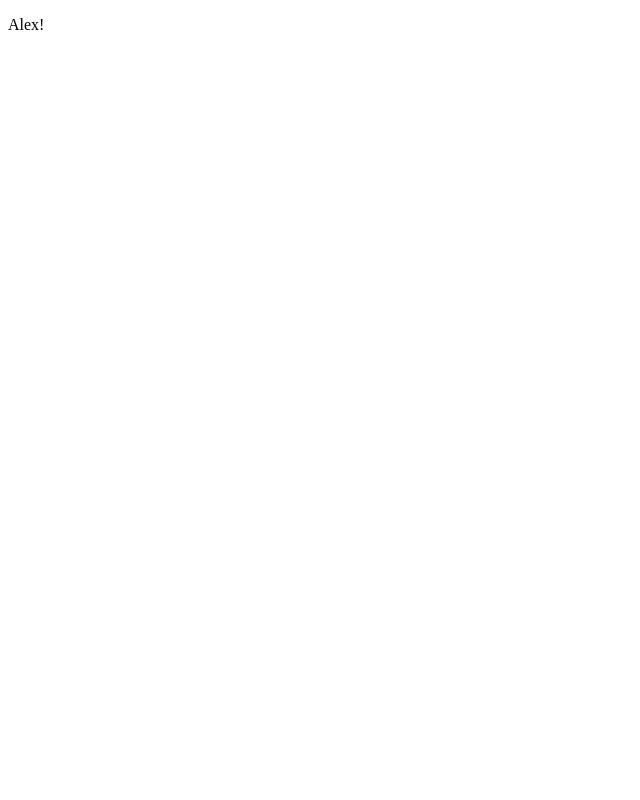
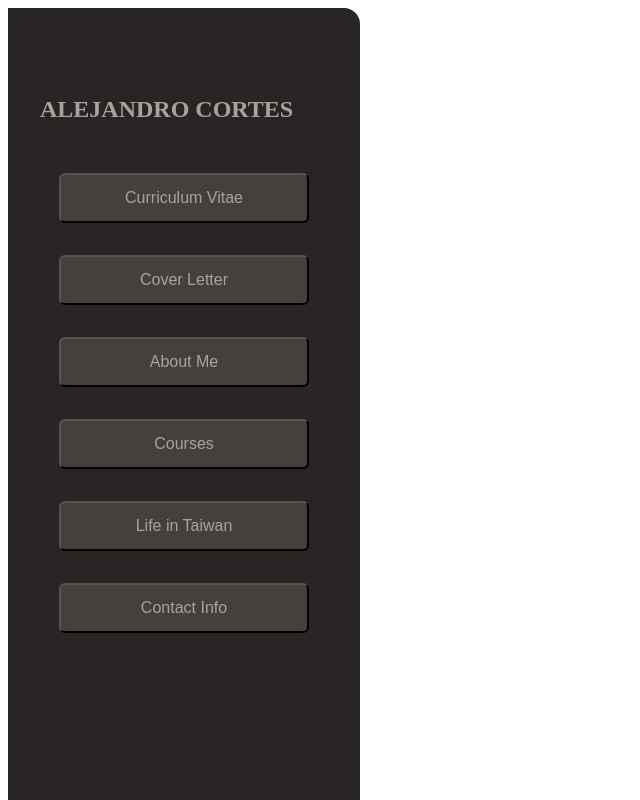
Before and after one commit to alexcortes18/MyPortFolio, a React (Vite) app: page / in a window 1280 px wide. Shown: the top 800 px of the page, without its empty margins (0-640 px from the left). Built offline with nearby package versions, Linux system fonts and the light colour scheme.

Commit message:
1. Added SideBar with Buttons to go to different components of My Portfolio 2. added some css for sidebar and buttons in sidebar 3. Basic Button component

```diff
--- a/src/App.jsx
+++ b/src/App.jsx
@@ -1,10 +1,13 @@
+import SideBar from "./components/SideBar";
+
 function App() {
 
   return (
     <>
+      <SideBar></SideBar>
       <p>Alex!</p>
     </>
   )
 }
 
-export default App
+export default App;
--- /dev/null
+++ b/src/components/Button.jsx
@@ -0,0 +1,5 @@
+export default function Button({className, children}) {
+    return(
+        <button className={className}>{children}</button>
+    )
+}
--- /dev/null
+++ b/src/components/SideBar.jsx
@@ -0,0 +1,18 @@
+import Button from "./Button"
+
+export default function SideBar() {
+    return (
+        <aside className="sidebar">
+            <p className="sidebar-title">Alejandro Cortes</p>
+            <img />
+            <div className="button-container">
+                <Button className="sidebar-button">Curriculum Vitae</Button>
+                <Button className="sidebar-button">Cover Letter</Button>
+                <Button className="sidebar-button">About Me</Button>
+                <Button className="sidebar-button">Courses</Button>
+                <Button className="sidebar-button">Life in Taiwan</Button>
+                <Button className="sidebar-button">Contact Info</Button>
+            </div>
+        </aside >
+    )
+}
--- a/src/index.css
+++ b/src/index.css
@@ -1,68 +1,49 @@
-/* :root {
-  font-family: Inter, system-ui, Avenir, Helvetica, Arial, sans-serif;
-  line-height: 1.5;
-  font-weight: 400;
-
-  color-scheme: light dark;
-  color: rgba(255, 255, 255, 0.87);
-  /* background-color: #242424;
-
-  font-synthesis: none;
-  text-rendering: optimizeLegibility;
-  -webkit-font-smoothing: antialiased;
-  -moz-osx-font-smoothing: grayscale;
+/*------------------------------------------------------  SIDEBAR ------------------------------------------------------*/
+.sidebar {
+  width: 33.333%;
+  height: 100vh;
+  padding: 4rem 2rem;
+  background-color: #292524;
+  color: #f5f5f4;
+  border-top-right-radius: 1rem;
+  border-bottom-right-radius: 1rem;
+  align-items: center
 }
 
-a {
-  font-weight: 500;
-  color: #646cff;
-  text-decoration: inherit;
-}
-a:hover {
-  color: #535bf2;
+@media (min-width: 768px) {
+  .sidebar {
+    width: 18rem;
+  }
 }
 
-body {
-  margin: 0;
-  display: flex;
-  place-items: center;
-  min-width: 320px;
-  min-height: 100vh;
+.sidebar-title {
+  margin-bottom: 2rem;
+  font-weight: bold;
+  text-transform: uppercase;
+  font-size: 1.5rem;
+  color: #a8a29e;
 }
 
-h1 {
-  font-size: 3.2em;
-  line-height: 1.1;
+
+/*------------------------------------------------------  SIDEBAR BUTTONS ------------------------------------------------------*/
+
+.button-container {
+  display: flex;
+  flex-direction: column;
+  align-items: center;
 }
 
-button {
-  border-radius: 8px;
-  border: 1px solid transparent;
-  padding: 0.6em 1.2em;
-  font-size: 1em;
-  font-weight: 500;
-  font-family: inherit;
-  background-color: #1a1a1a;
-  cursor: pointer;
-  transition: border-color 0.25s;
-}
-button:hover {
-  border-color: #646cff;
-}
-button:focus,
-button:focus-visible {
-  outline: 4px auto -webkit-focus-ring-color;
+.sidebar-button {
+  width: 250px;
+  height: 50px;
+  font-size: 1rem;
+  margin-bottom: 2rem;
+  border-radius: 0.375rem;
+  background-color: #44403c;
+  color: #a8a29e;
 }
 
-@media (prefers-color-scheme: light) {
-  :root {
-    color: #213547;
-    background-color: #ffffff;
-  }
-  a:hover {
-    color: #747bff;
-  }
-  button {
-    background-color: #f9f9f9;
-  }
-} */
+.sidebar-button:hover {
+  background-color: #57534e;
+  color: #f5f5f4;
+}
```
